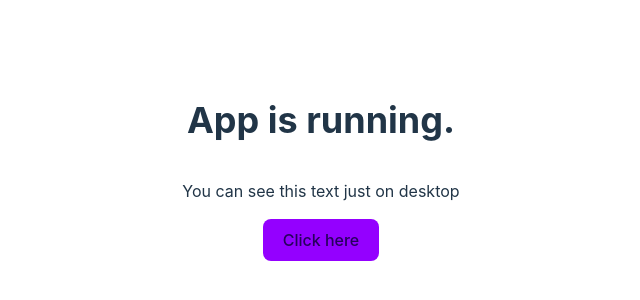
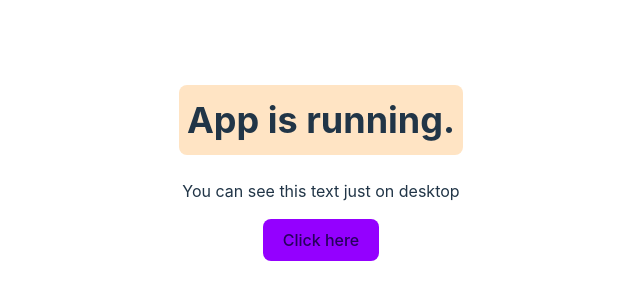
Before and after one commit to eylonshm/scssDesignSystem, a React (Vite) app: page / in a window 1280 px wide. Shown: the part 242-542 px from the top of the page, without its empty margins (319-959 px from the left). Built offline with nearby package versions, Linux system fonts and the light colour scheme.

Commit message:
Add some layers

```diff
--- a/src/components/WorkBox/index.scss
+++ b/src/components/WorkBox/index.scss
@@ -1,5 +1,9 @@
-.pTag {
-  padding: 8px;
+@layer base, utils;
+
+@layer utils {
+  .pTag {
+    padding: 8px;
+  }
 }
 
 .removeOutline {
@@ -7,3 +11,11 @@
     outline: none;
   }
 }
+
+@layer base {
+  .pTag {
+    background-color: bisque;
+    // This padding is overwrittern by the code in utils layer
+    padding: 100px;
+  }
+}
```
